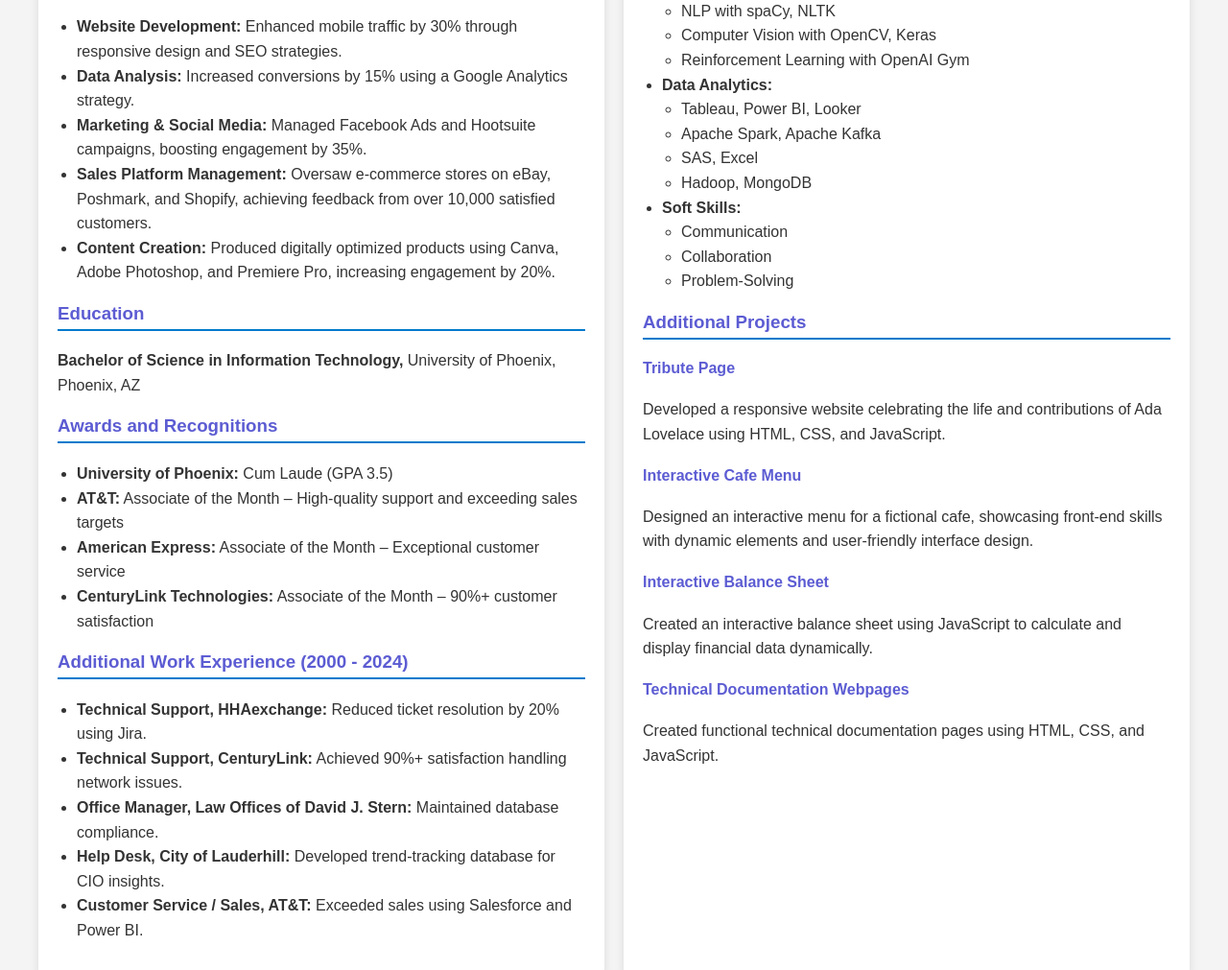
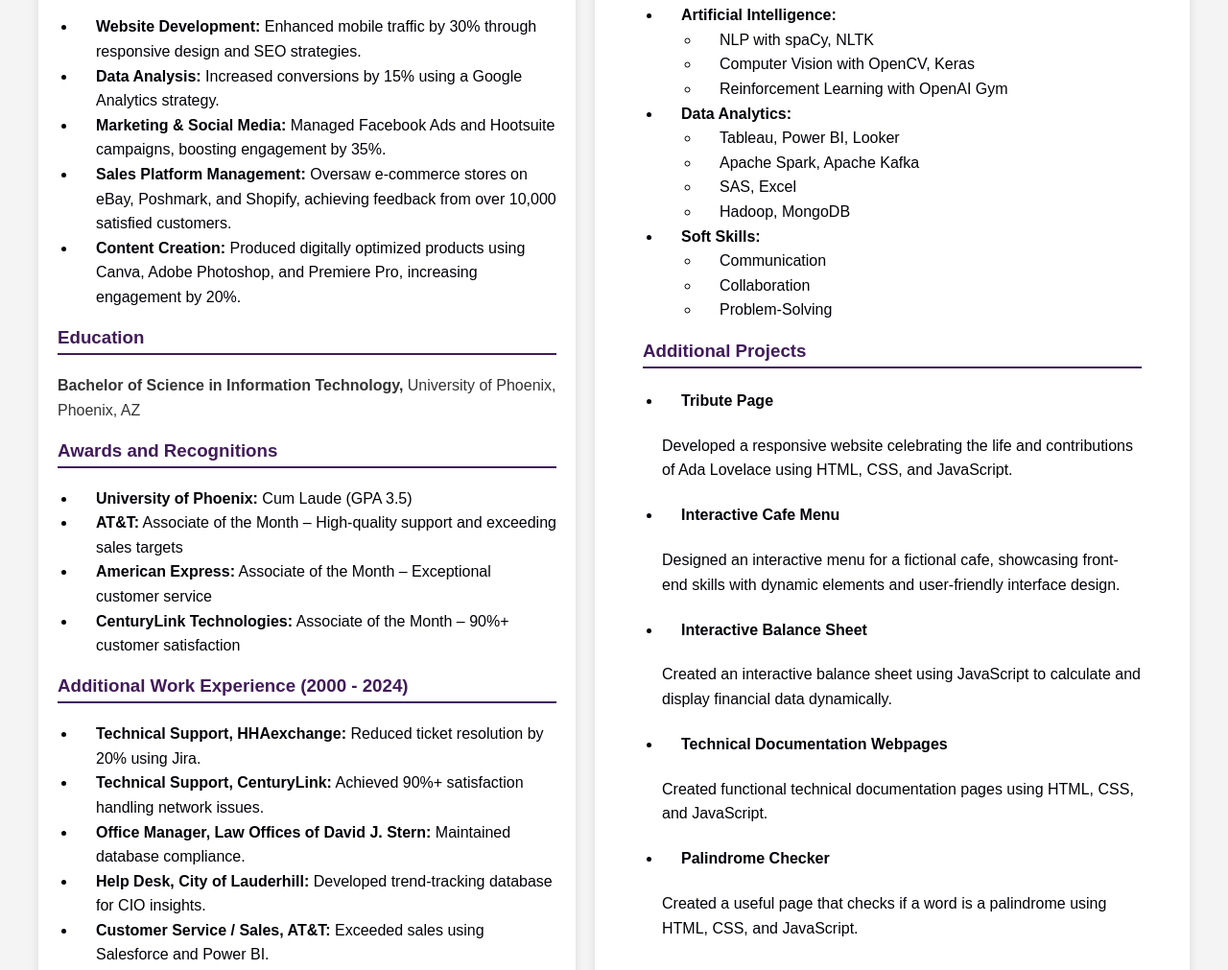
Before and after one commit to marsharine/Software_Engineering-Projects, a plain HTML site: page index.html in a window 1280 px wide. Shown: the part 622-1633 px from the top of the page at 96% size. Drawn offline with Linux system fonts and the light colour scheme.

Commit message:
Update index.html

```diff
--- a/index.html
+++ b/index.html
@@ -27,24 +27,33 @@
       background-color: #fff;
       box-shadow: 0 0 10px rgba(0, 0, 0, 0.1);
     }
+    .right {
+      flex: 1;
+      min-width: 300px;
+      padding: 50px;
+      background-color: #fff;
+      box-shadow: 0 0 10px rgba(0, 0, 0, 0.1);
+    }
     h2 {
-      color: #5c5cd3;
+      color: #411b5a;
       font-weight: bold;
     }
     h3 {
-      color: #5c5cd3;
-      border-bottom: 2px solid #007acc;
+      color: #411b5a;
+      border-bottom: 2px solid #411b5a;
       padding-bottom: 5px;
     }
     h4 {
-      color: #5c5cd3;
+      color: #411b5a;
       font-weight: bold;
     }
     p, ul {
       line-height: 1.6;
+
     }
-    ul {
+    ul, li {
       padding-left: 20px;
+      color: #010108;
     }
   </style>
 </head>
@@ -104,7 +113,7 @@
       <p>Email: marsharineasimpson@gmail.com</p>
       <p>LinkedIn: <a href="https://linkedin.com/in/marsharine-a-simpson">linkedin.com/in/marsharine-a-simpson</a></p>
       <p>GitHub: <a href="https://github.com/marsharine">github.com/marsharine</a></p>
-      <p>Projects: <a href="https://github.com/marsharine">Portfolio Website</a></p>
+      <p>Projects Portfolio: <a href="https://pages-aohnpied0-marsharine-simpsons-projects.vercel.app/">Portfolio Website</a></p>
       <p>Phone: (561) 587-9887</p>
 
       <h3>Technical Skills</h3>
@@ -149,15 +158,18 @@
       </ul>
 
       <h3>Additional Projects</h3>
-      <h4>Tribute Page</h4>
+      <ul>
+      <h4><li>Tribute Page</li></h4>
       <p>Developed a responsive website celebrating the life and contributions of Ada Lovelace using HTML, CSS, and JavaScript.</p>
-      <h4>Interactive Cafe Menu</h4>
+      <h4><li>Interactive Cafe Menu</li></h4>
       <p>Designed an interactive menu for a fictional cafe, showcasing front-end skills with dynamic elements and user-friendly interface design.</p>
-      <h4>Interactive Balance Sheet</h4>
+      <h4><li>Interactive Balance Sheet</li></h4>
       <p>Created an interactive balance sheet using JavaScript to calculate and display financial data dynamically.</p>
-      <h4>Technical Documentation Webpages</h4>
+      <h4><li>Technical Documentation Webpages</li></h4>
       <p>Created functional technical documentation pages using HTML, CSS, and JavaScript.</p>
-    </div>
+      <h4><li>Palindrome Checker</li></h4>
+      <p>Created a useful page that checks if a word is a palindrome using HTML, CSS, and JavaScript.</p>
+    </ul></div>
 
   </div>
 </body>
```
